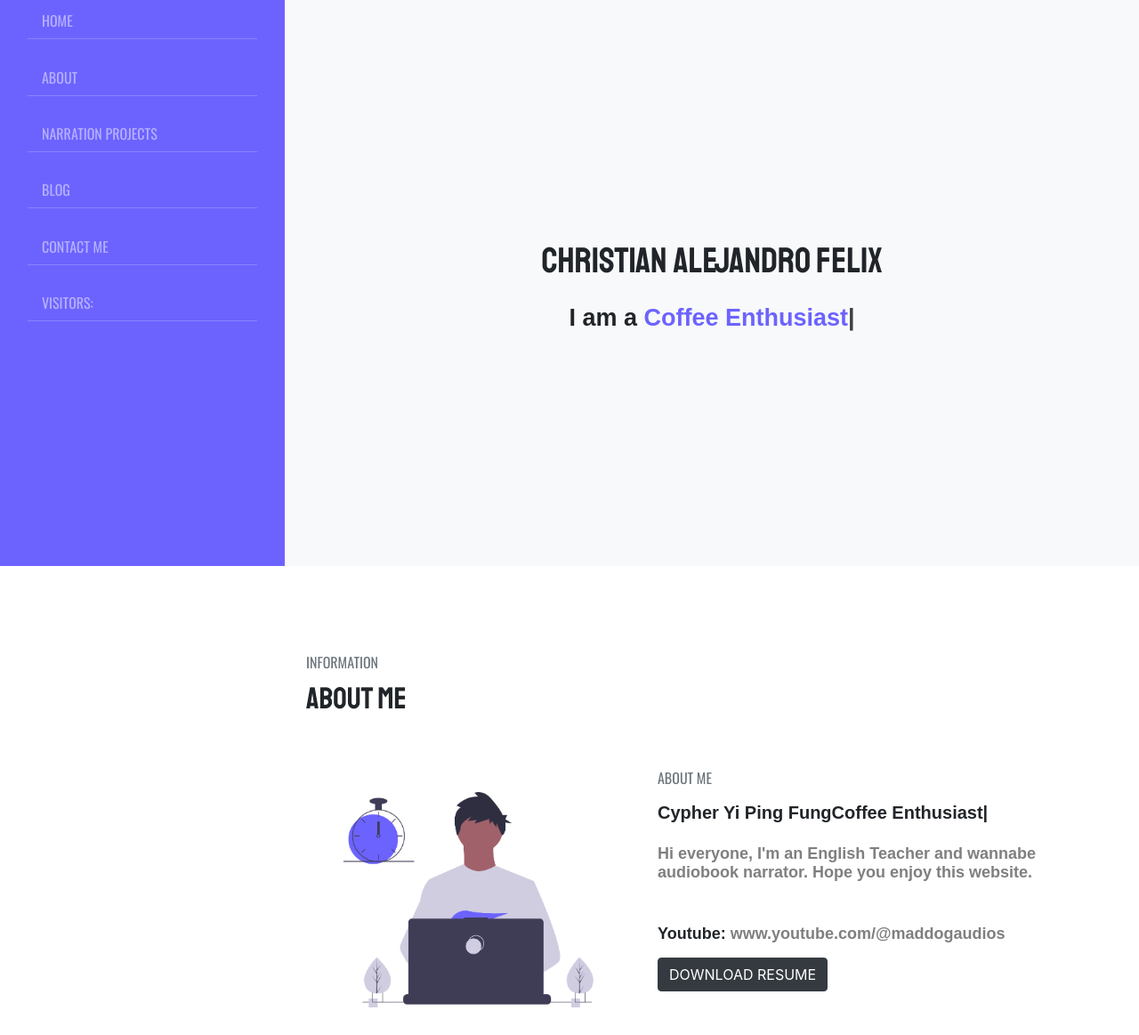
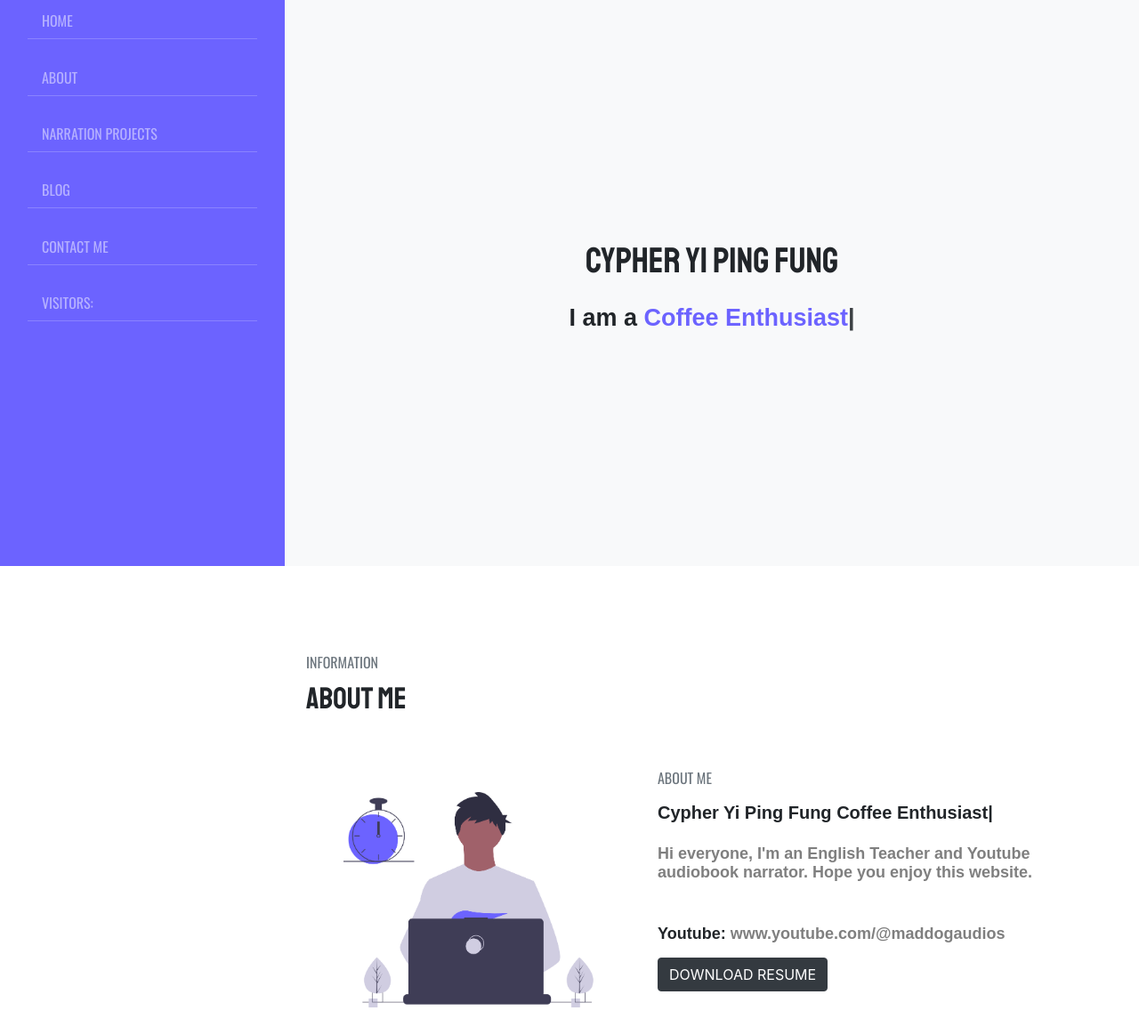
Before and after one commit to Lazyxoxo/resumepage, a website: page src/index.html in a window 1280 px wide. Shown: the part 164-1327 px from the top of the page at 89% size. Drawn offline with nearby package versions, Linux system fonts and the light colour scheme; no server answers; a web font is replaced by a local one.

Commit message:
Further Changes to text  - editing

```diff
--- a/src/index.html
+++ b/src/index.html
@@ -53,7 +53,7 @@
                     <div class="banner-area">
                         <div class="author text-center">
                             <div class="author-img"></div>
-                            <h1 class="text-black font-staat font-size-40 text-uppercase py-3">Christian Alejandro Felix</h1>
+                            <h1 class="text-black font-staat font-size-40 text-uppercase py-3">Cypher Yi Ping Fung</h1>
                             <h5 class="text-black font-ram font-size-27">I am a <span id="typed"></span></h5>
                         </div>
                     </div>
@@ -72,9 +72,9 @@
                         </div>
                         <div class="col-sm-6">
                             <h6 class="text-uppercase font-os font-size-16 text-muted">About Me</h6>
-                            <h5 class="font-ram font-size-20 py-2">Cypher Yi Ping Fung<span id="typed_2"></span></h5>
+                            <h5 class="font-ram font-size-20 py-2">Cypher Yi Ping Fung <span id="typed_2"></span></h5>
                             <p class="font-ram text-black-50 py-2">
-                                 Hi everyone, I'm an English Teacher and wannabe audiobook narrator. Hope you enjoy this website.
+                                 Hi everyone, I'm an English Teacher and Youtube audiobook narrator. Hope you enjoy this website.
 
                             </p>
                             <div class="d-flex flex-row flex-wrap justify-content-between py-4">
```
